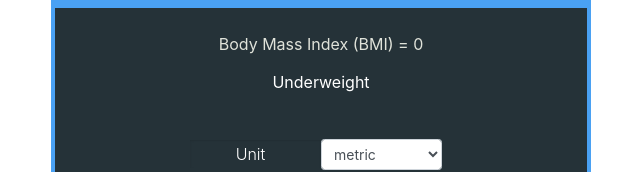
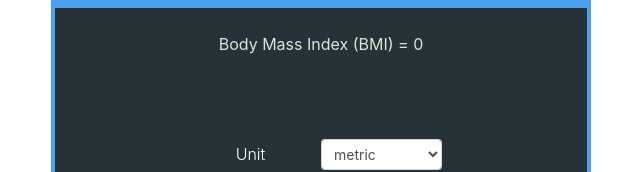
Before and after one commit to RenanEtAl/small-projects, a React (Create React App) app in the folder bmi/: page / in a window 1280 px wide. Shown: the part 196-368 px from the top of the page, without its empty margins (319-959 px from the left). Built offline with nearby package versions, Linux system fonts and the light colour scheme.

Commit message:
finished bmi category and background color

```diff
--- a/bmi/src/components/bmi.components.js
+++ b/bmi/src/components/bmi.components.js
@@ -1,21 +1,47 @@
-import React , {useState} from "react";
+import React, { useState } from "react";
 import BMICalculator from "./bmi-calculator.components";
 
 const BMI = () => {
-    const [bmiValue, setBmiValue] = useState('0')
+  const [bmiValue, setBmiValue] = useState("0");
+
+  const getBmiClass = (bmi) => {
+    if (bmi >= 1 && bmi <= 18.5) return "Underweight";
+    if (bmi >= 18.6 && bmi <= 24.9) return "Normal Weight";
+    if (bmi >= 25 && bmi <= 29.9) return "Overweight";
+    if (bmi >= 30) return "Obese";
+  };
+
+  const bmiCategory = getBmiClass(bmiValue);
+
+  const bmiBackgroundColor = bmi => {
+    if (bmi >= 1 && bmi <= 18.5) return "#FED88B";
+    if (bmi >= 18.6 && bmi <= 24.9) return "#80ff80";
+    if (bmi >= 25 && bmi <= 29.9) return "#FF7F50";
+    if (bmi >= 30) return "#FF5411";
+  };
+
+  let bmiClass = ''
+  if(bmiValue > 0 && bmiCategory) {
+      bmiClass = bmiCategory.split(' ')[0].toLowerCase() // match the category to app.css class names
+
+  }
+
+
+
   return (
     <>
-      <div className="calculator">
+      <div className="calculator"
+      style={{backgroundColor:bmiBackgroundColor(bmiValue)}}>
         <h3>Body Mass Index Calculator</h3>
         <div className="bmi-result-container">
           <div className="bmi-result">
             <div className="bmi-result-number">
               Body Mass Index (BMI) = {bmiValue}
             </div>
-            <div className={`bmi-category`}>Underweight</div>
+            <div className={`bmi-category ${bmiClass}`}>{bmiCategory}</div>
           </div>
         </div>
-        <BMICalculator getBmiValue={setBmiValue}/>
+        <BMICalculator getBmiValue={setBmiValue} />
       </div>
     </>
   );
```
